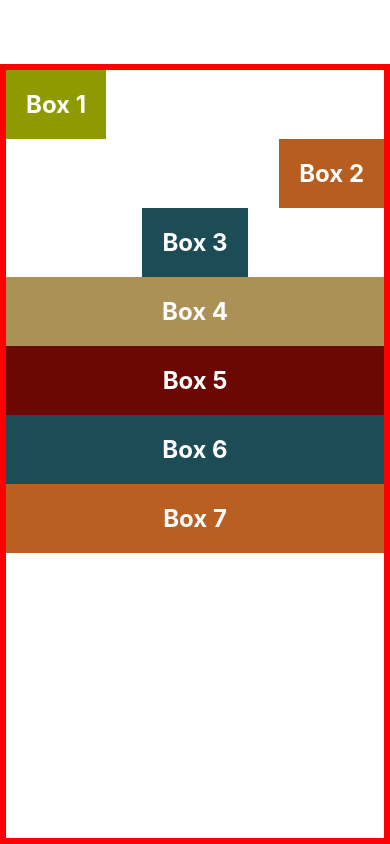
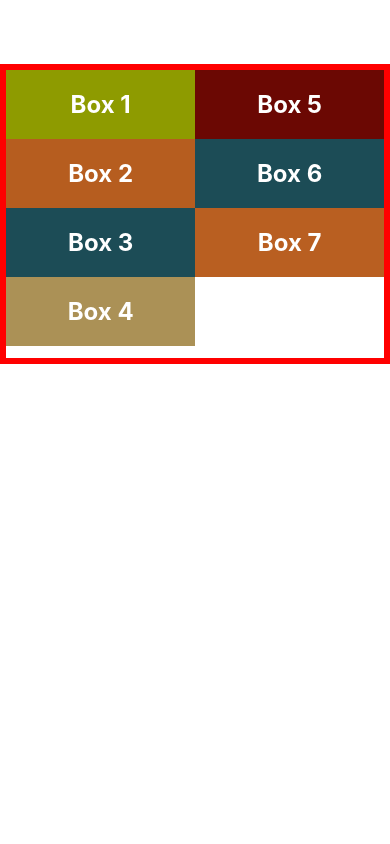
Before and after one commit to prabin819/React-Native, a React Native app in the folder LayoutFlexbox/: screen / in a window 390 px wide. Built offline with nearby package versions, Linux system fonts and the light colour scheme.

Commit message:
32. => flexWrap

```diff
--- a/LayoutFlexbox/App.js
+++ b/LayoutFlexbox/App.js
@@ -5,19 +5,11 @@
   return (
     //<View style={{ backgroundColor: "plum", flex: 1 }}></View>
     <View style={styles.container}>
-      <Box style={{ backgroundColor: "#8e9b00", alignSelf: "flex-start" }}>
-        Box 1
-      </Box>
-      <Box style={{ backgroundColor: "#b65d1f", alignSelf: "flex-end" }}>
-        Box 2
-      </Box>
-      <Box style={{ backgroundColor: "#1c4c56", alignSelf: "center" }}>
-        Box 3
-      </Box>
-      <Box style={{ backgroundColor: "#ab9156", alignSelf: "stretch" }}>
-        Box 4
-      </Box>
-      <Box style={{ backgroundColor: "#6b0803", alignSelf: "auto" }}>Box 5</Box>
+      <Box style={{ backgroundColor: "#8e9b00" }}>Box 1</Box>
+      <Box style={{ backgroundColor: "#b65d1f" }}>Box 2</Box>
+      <Box style={{ backgroundColor: "#1c4c56" }}>Box 3</Box>
+      <Box style={{ backgroundColor: "#ab9156" }}>Box 4</Box>
+      <Box style={{ backgroundColor: "#6b0803" }}>Box 5</Box>
       <Box style={{ backgroundColor: "#1c4c56" }}>Box 6</Box>
       <Box style={{ backgroundColor: "#b95f21" }}>Box 7</Box>
     </View>
@@ -29,6 +21,8 @@
     marginTop: 64,
     borderWidth: 6,
     borderColor: "red",
-    flex: 1,
+    // flex: 1,
+    height: 300,
+    flexWrap: "wrap",
   },
 });
```
